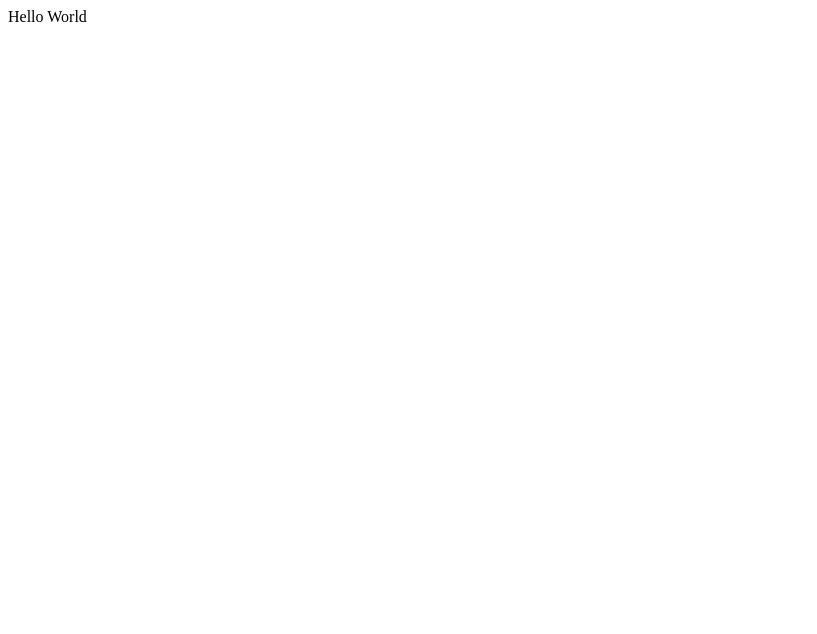
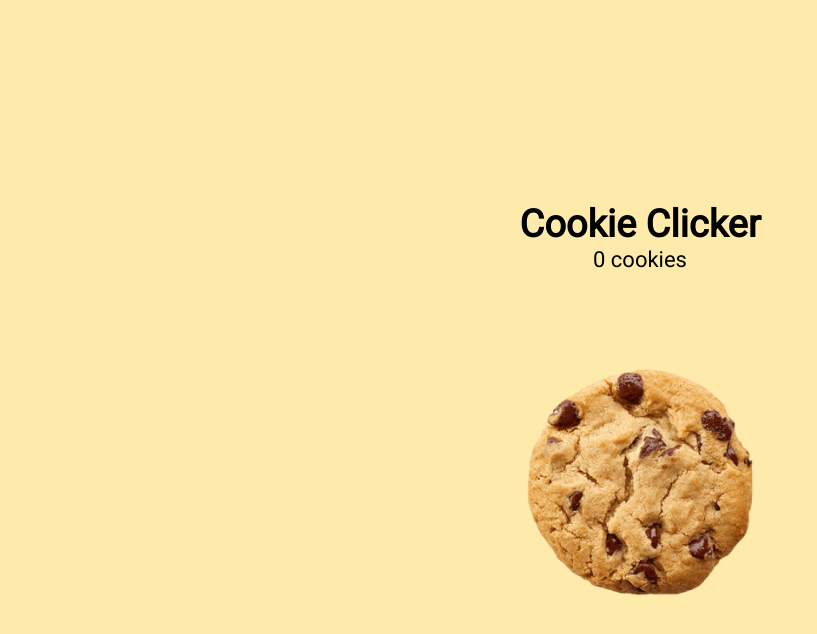
Before and after one commit to elacadoll/cookie-clicker, a plain HTML site: page index.html in a window 1280 px wide. Shown: the whole page, without its empty margins (0-817 px from the left). Drawn offline with Linux system fonts and the light colour scheme.

Commit message:
подготовил разметку

```diff
--- a/index.html
+++ b/index.html
@@ -9,7 +9,55 @@
       href="https://fonts.googleapis.com/css2?family=Roboto&display=swap"
       rel="stylesheet"
     />
-    <style></style>
+    <style>
+      body {
+        background: #feeaab;
+        margin: 0;
+        font-family: "Roboto", sans-serif;
+        color: #000000;
+        height: 100vh;
+      }
+
+      .container {
+        display: flex;
+        justify-content: center;
+        align-items: center;
+        height: 100vh;
+      }
+
+      .content {
+        text-align: center;
+      }
+
+      .title {
+        font-weight: 700;
+        font-size: 38px;
+        line-height: 45px;
+      }
+
+      #count {
+        font-weight: 400;
+        font-size: 22px;
+        line-height: 26px;
+      }
+
+      #cookie {
+        width: 227px;
+        height: 228px;
+        background: url(cookie.png);
+        border: 0;
+        cursor: pointer;
+        margin: 95px 0 0;
+      }
+    </style>
   </head>
-  <body>Hello World</body>
+  <body>
+    <div class="container">
+      <div class="content">
+        <div class="title">Cookie Clicker</div>
+        <div id="count">0 cookies</div>
+        <button id="cookie"></button>
+      </div>
+    </div>
+  </body>
 </html>
```
Also changed, not shown: cookie.png (added).
